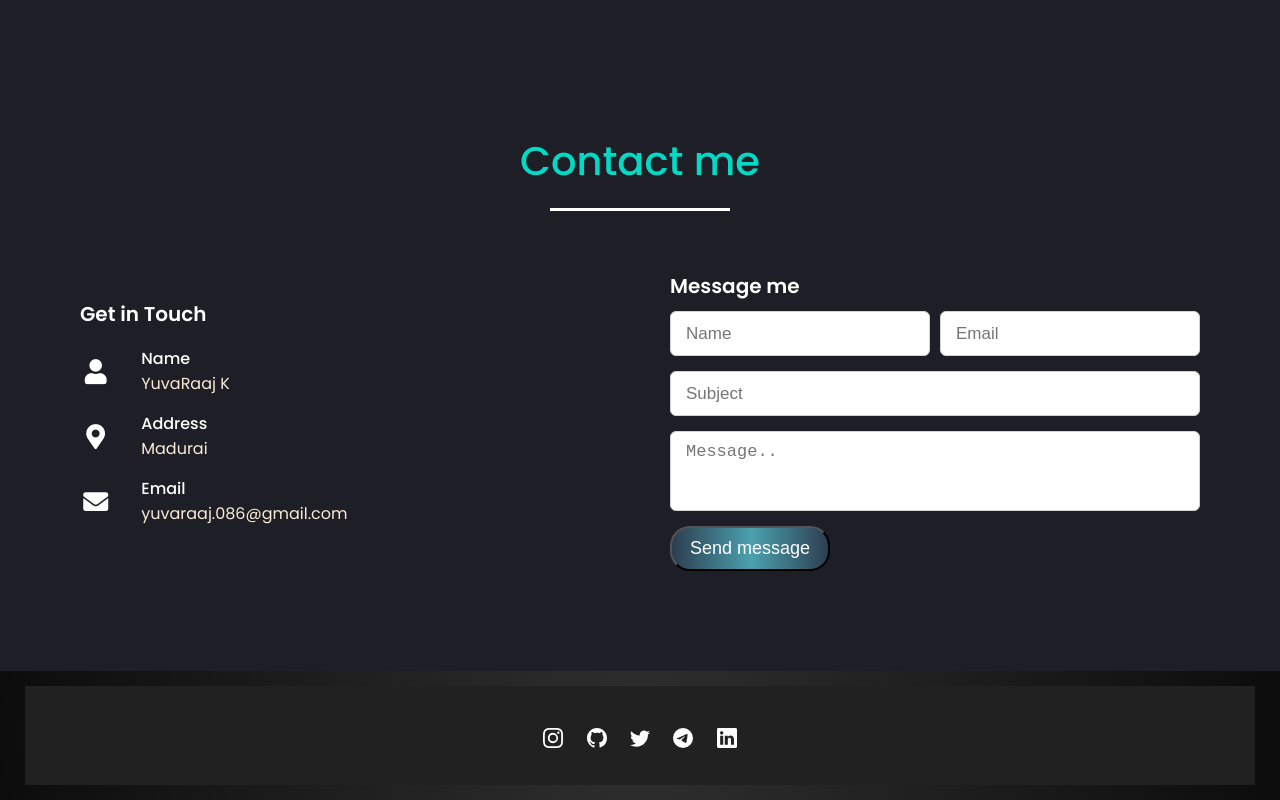
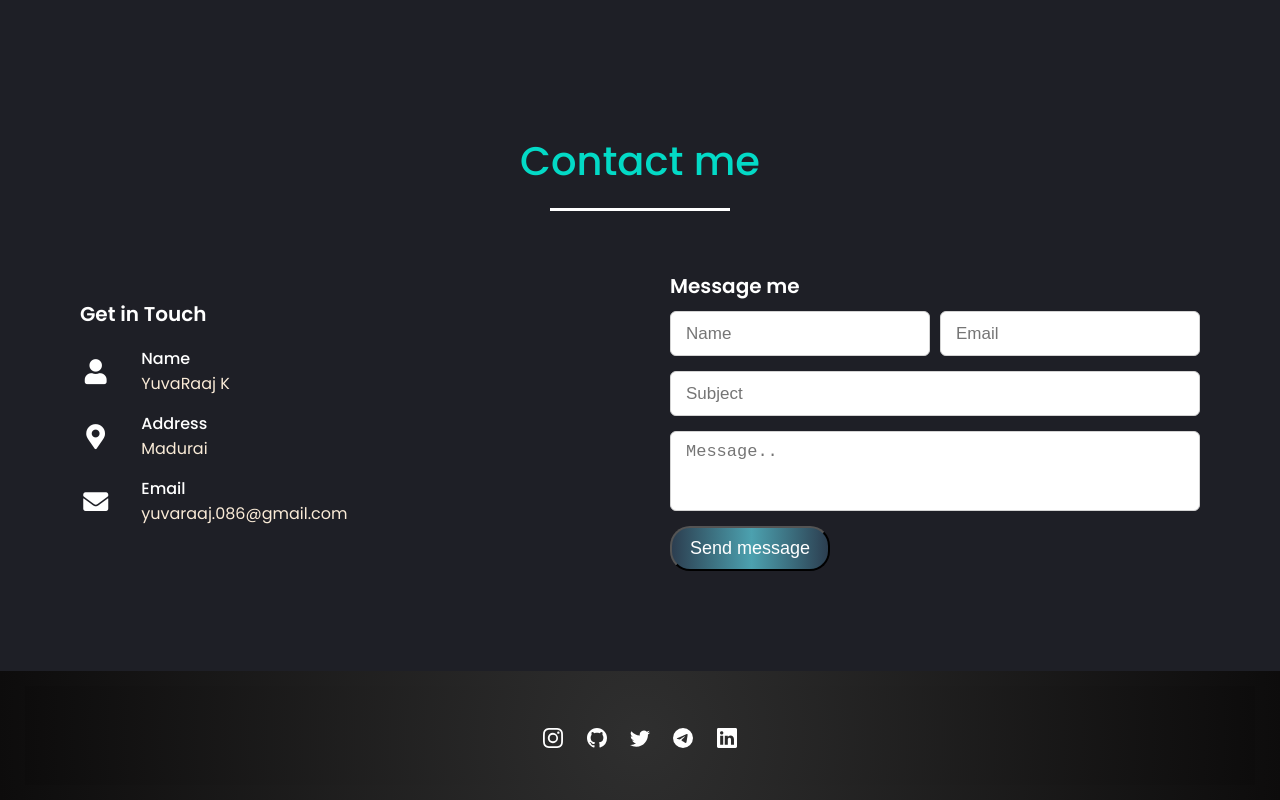
Before and after one commit to yuvaraaj086/portfolio, a plain HTML site: page index.html in a window 1280 px wide. Shown: the part 2708-3508 px from the top of the page. Drawn offline with nearby package versions, Linux system fonts and the light colour scheme.

Commit message:
Update style.css

```diff
--- a/style.css
+++ b/style.css
@@ -348,9 +348,11 @@ footer span a:hover{
 }
 
 .social-icons{
-	padding:30px;
-    background: rgb(33, 33, 33);
-    text-align: center;
+  padding:30px;
+  background: rgb(47,47,47);
+  background: radial-gradient(circle, rgba(47,47,47,1) 0%, rgba(13,12,12,1) 100%);
+  text-align: center;
+
 }
 .social-icons a{
   color:white;
```
